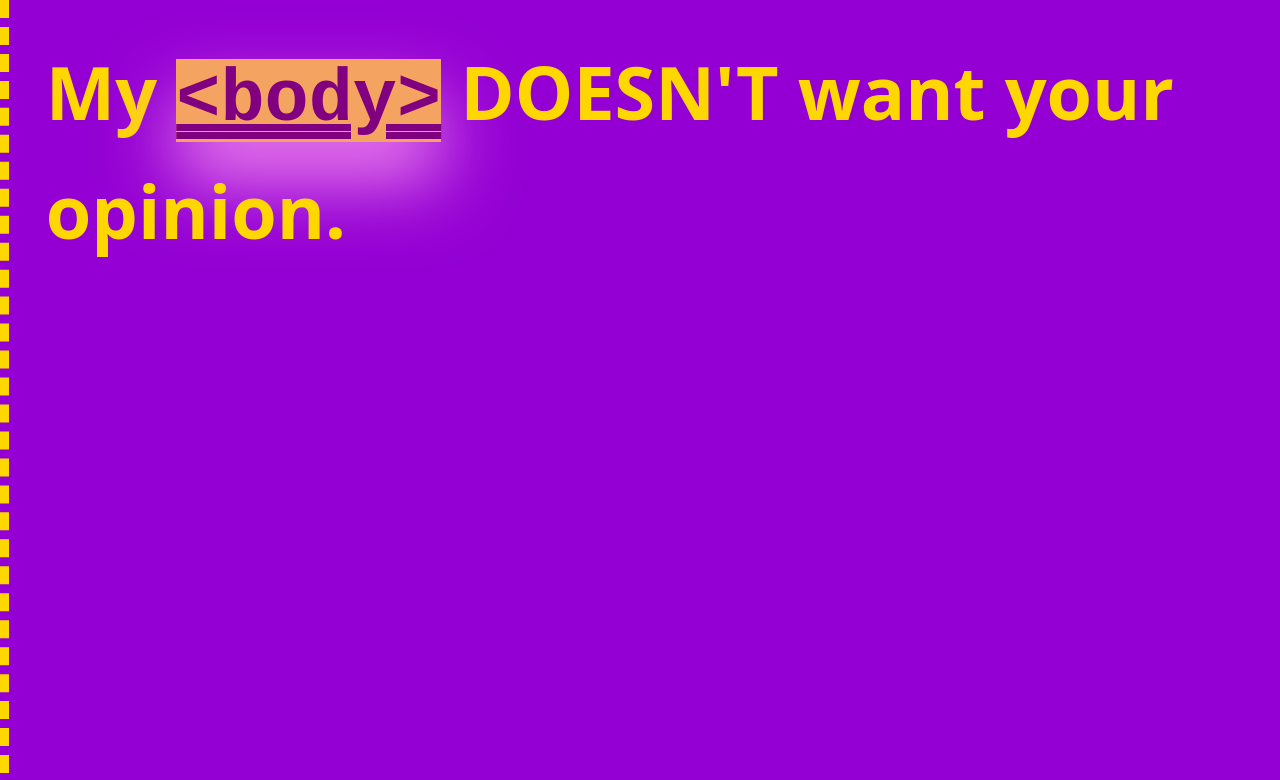
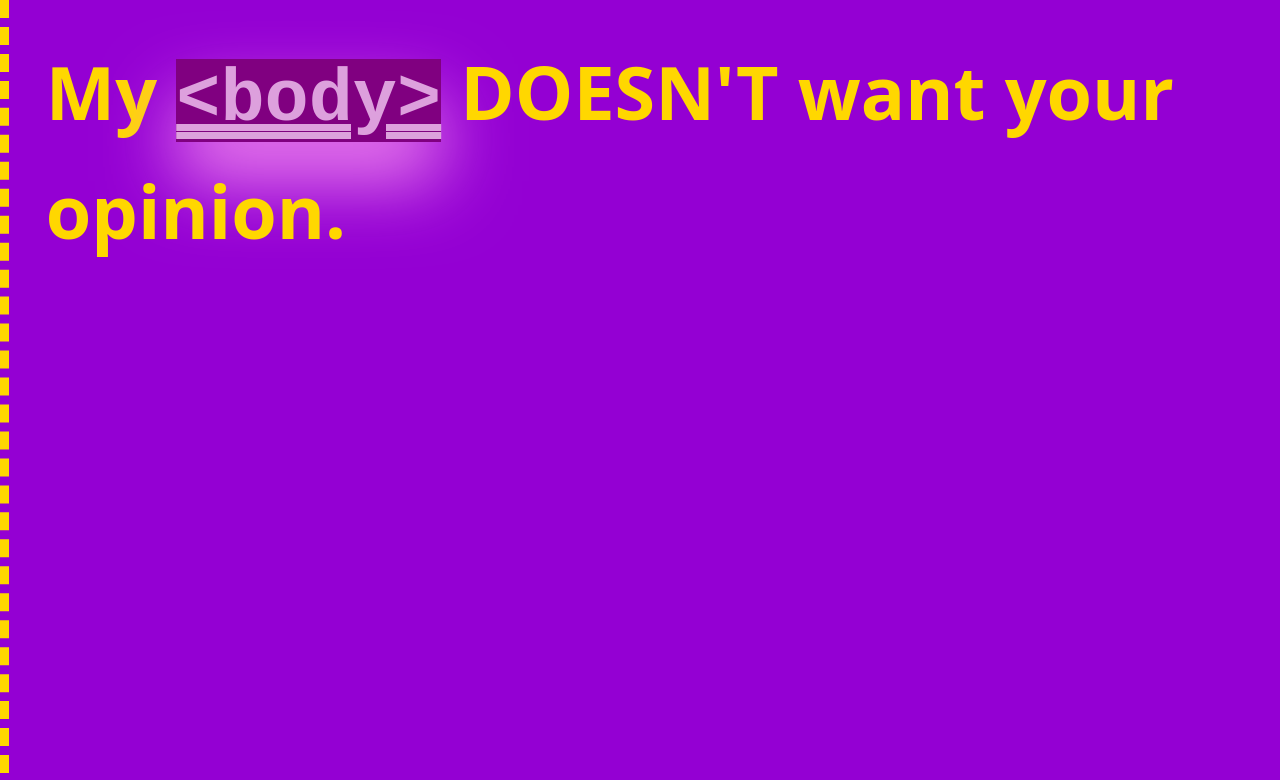
Before and after one commit to webmural/cuerpo, a plain HTML site: page index.html in a window 1280 px wide. Shown: the top 780 px of the page. Drawn offline with Linux system fonts and the light colour scheme.

Commit message:
#3 purple:plum body neptune

```diff
--- a/opinion.css
+++ b/opinion.css
@@ -2,7 +2,7 @@
   ::selection { background: sandybrown; color: purple }
   .flora :not(.nativa) { color: inherit }
   .sol.sol { background: gold; color: darkviolet }
-  .luna.luna { background: sandybrown; color: purple }
+  .luna.luna { background: purple; color: plum }
   .jugo.jugo { background: darkviolet; color: gold }
   .metal.metal { background: silver; color: purple }
 }
```
